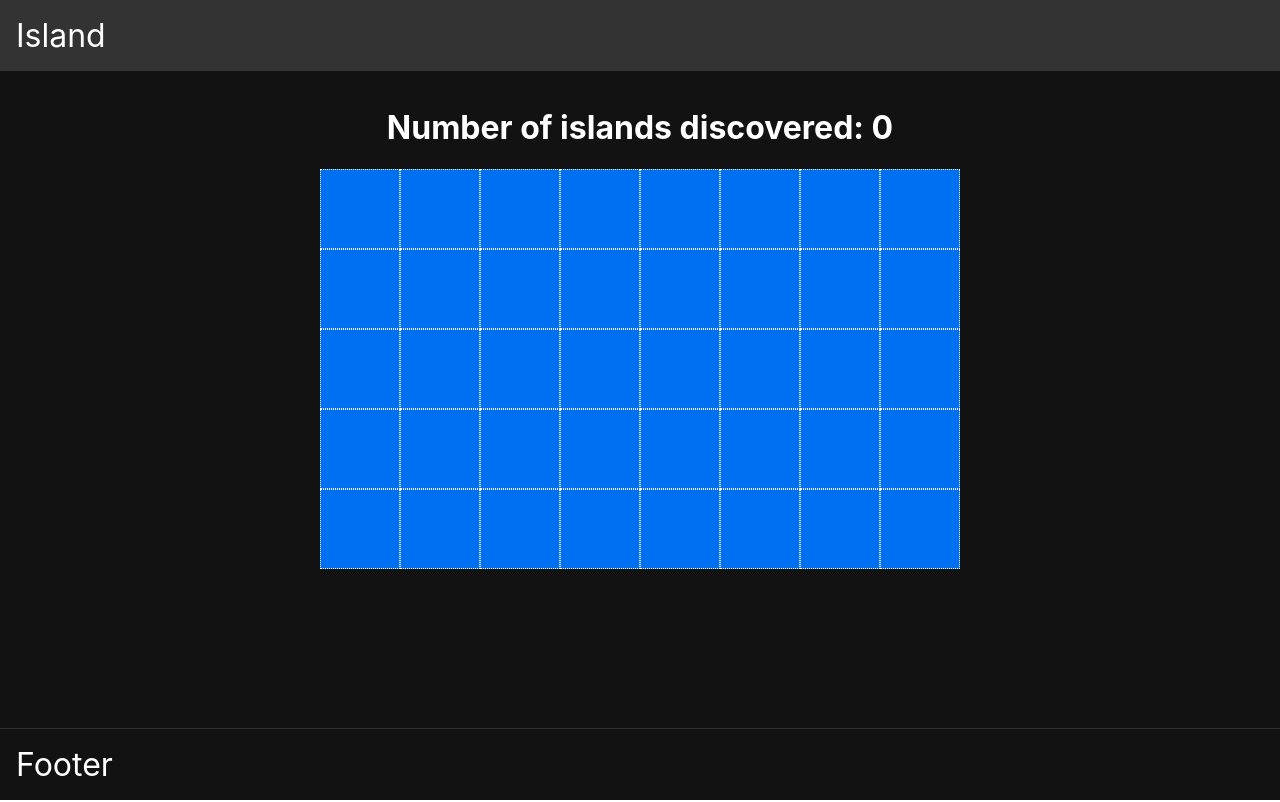
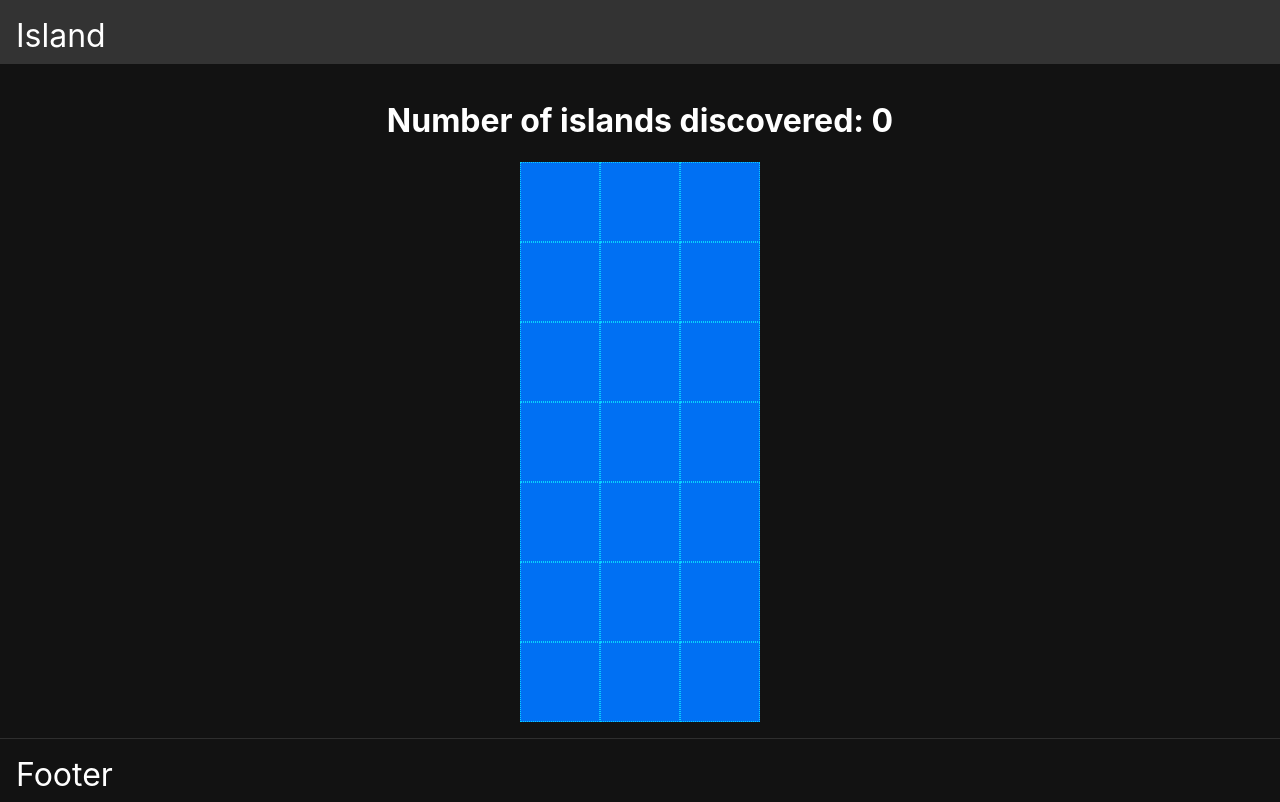
Before and after one commit to dtaborda/islands, a Next.js app: page / in a window 1280 px wide. Built offline with nearby package versions, Linux system fonts and the light colour scheme.

Commit message:
creating the hooks structure, configuring the tiny World matrix initialized in 0 for each cell and migrating the grid cell to the button component

```diff
--- a/components/Cell.tsx
+++ b/components/Cell.tsx
@@ -1,24 +1,31 @@
 import React from 'react'
 import styled from 'styled-components'
 
-const CellContainer: any = styled.div`
-  display: flex;
-  justify-content: center;
-  align-items: center;
+const CellContainer: any = styled.button`
   height: ${({ theme }) => theme.sizes.cell};
   width: ${({ theme }) => theme.sizes.cell};
   background-color: ${({ theme, data }: any) => data ? theme.colors.white : theme.colors.primary};
-  border: 1px dotted ${({ theme }) => theme.colors.white};
+  border: 1px dotted ${({ theme }) => theme.colors.blue};
+  cursor: pointer;
+  &:hover {
+    opacity:0.1;
+    border: 1px dotted ${({ theme }) => theme.colors.white};
+  }
+  &:active {
+    background-color: ${({ theme, data }: any) => data ? theme.colors.white : theme.colors.white};
+    border: 2px solid ${({ theme }) => theme.colors.primary};
+  }
 `
 
 export interface CellProps {
   data: string
+  onClick: () => void
 }
 
 export function Cell(props: CellProps) {
-  const { data } = props
+  const { data, onClick } = props
 
   return (
-    <CellContainer data={data} />
+    <CellContainer data={data} onClick={onClick}/>
   )
 }
--- a/components/Dashboard.tsx
+++ b/components/Dashboard.tsx
@@ -12,24 +12,20 @@ const Container: any = styled.div`
 `
 
 export interface DashboardProps {
-  axlesX: number
-  axlesY: number
+  tinyWorld: any
   islandCounter: number
 }
 
 export function Dashboard(props: DashboardProps) {
   const {
-    axlesX,
-    axlesY,
     islandCounter,
+    tinyWorld,
   } = props
-
-  const cells = Array(axlesX).fill(Array(axlesY).fill(0));
 
   return (
     <Container>
       <Title>Number of islands discovered: {islandCounter}</Title>
-      <Grid cells={cells} />
+      <Grid cells={tinyWorld} />
     </Container>
   )
 }
--- a/components/Grid.tsx
+++ b/components/Grid.tsx
@@ -15,10 +15,16 @@ export interface GridProps {
 export function Grid(props: GridProps) {
   const { cells } = props
 
+  const handleClickCell = ({ axisX, axisY, value }: any) => {
+    console.log({ axisX, axisY, value })
+  }
+
   const renderCells = () => (
-    cells.map((axlesX: string[], indexY: number) => (
-      axlesX.map((axis: string, indexX: number) => (
-        <Cell key={`${indexY}-${indexX}`} data={axis} />
+    cells.map((axlesX: string[], axisY: number) => (
+      axlesX.map((value: string, axisX: number) => (
+        <Cell key={`${axisY}-${axisX}`} data={value} onClick={() => handleClickCell({
+          axisX, axisY, value,
+        })} />
       ))
     ))
   )
--- /dev/null
+++ b/hooks/data.ts
@@ -0,0 +1,14 @@
+import { useEffect, useState } from 'react';
+
+// eslint-disable-next-line import/no-anonymous-default-export
+export default ({ axlesX, axlesY }: any) => {
+  const [tinyWorld, setTinyWorld] = useState([[]])
+
+  useEffect(() => {
+    setTinyWorld(Array(axlesX).fill(Array(axlesY).fill(0)));
+  }, [axlesX, axlesY]);
+
+  return {
+    tinyWorld,
+  }
+}
--- /dev/null
+++ b/hooks/index.ts
@@ -0,0 +1 @@
+export { default as useData } from './data';
--- a/pages/_app.tsx
+++ b/pages/_app.tsx
@@ -43,6 +43,7 @@ const theme = {
     lighterGrey: "#d6d7da",
     grey: '#ffffff1e',
     darkerGrey: '#333333',
+    blue: "#08d1ff",
   },
   sizes: {
     xs: '0.5rem', //8px
--- a/pages/index.tsx
+++ b/pages/index.tsx
@@ -6,11 +6,14 @@ import {
   Logo,
 } from '../components';
 
+import { useData } from '../hooks'
+
 export default function Home() {
 
+  const { tinyWorld } = useData({ axlesX: 3, axlesY: 7 })
+
   const gridProps: DashboardProps = {
-    axlesX: 8,
-    axlesY: 5,
+    tinyWorld,
     islandCounter: 0,
   }
 
```
